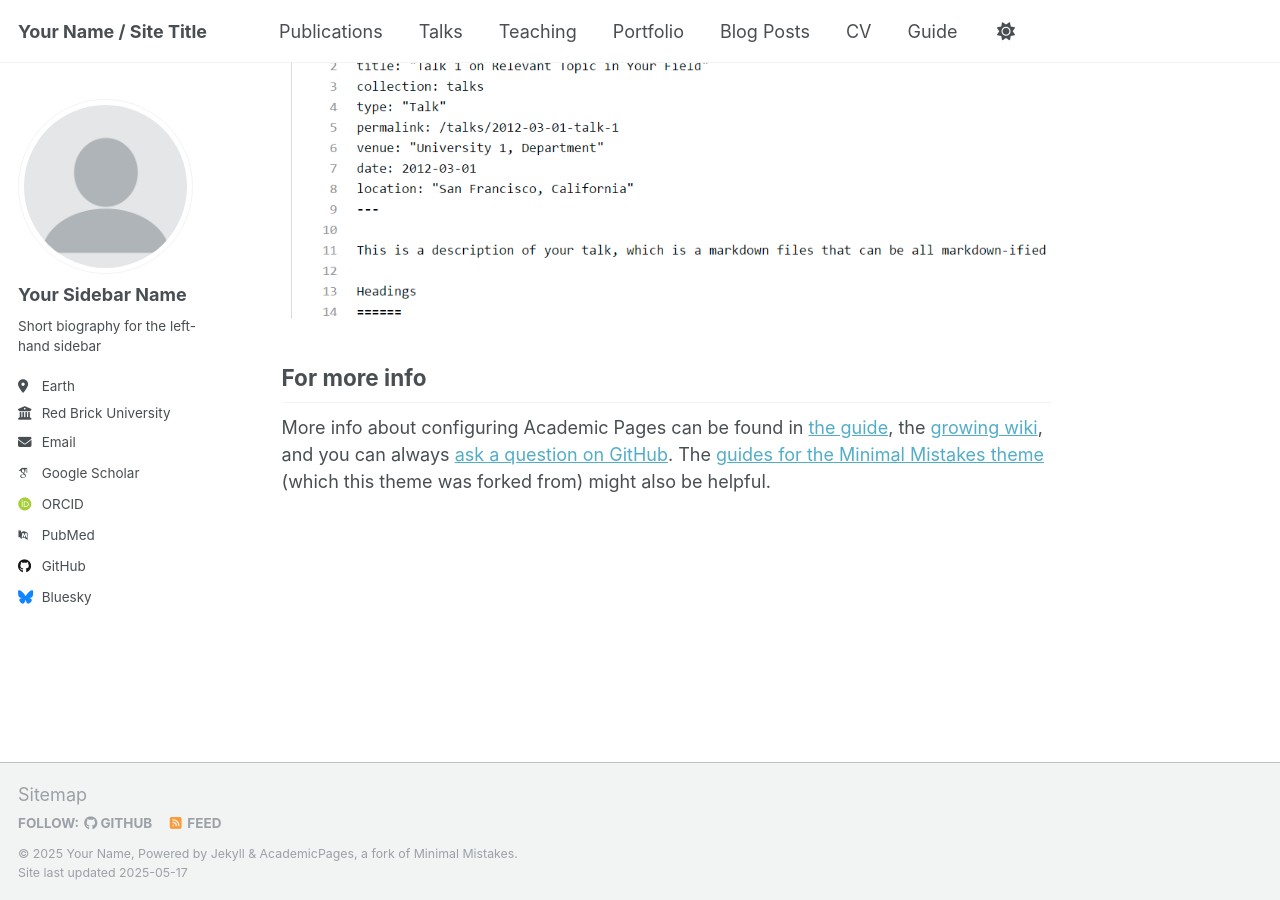
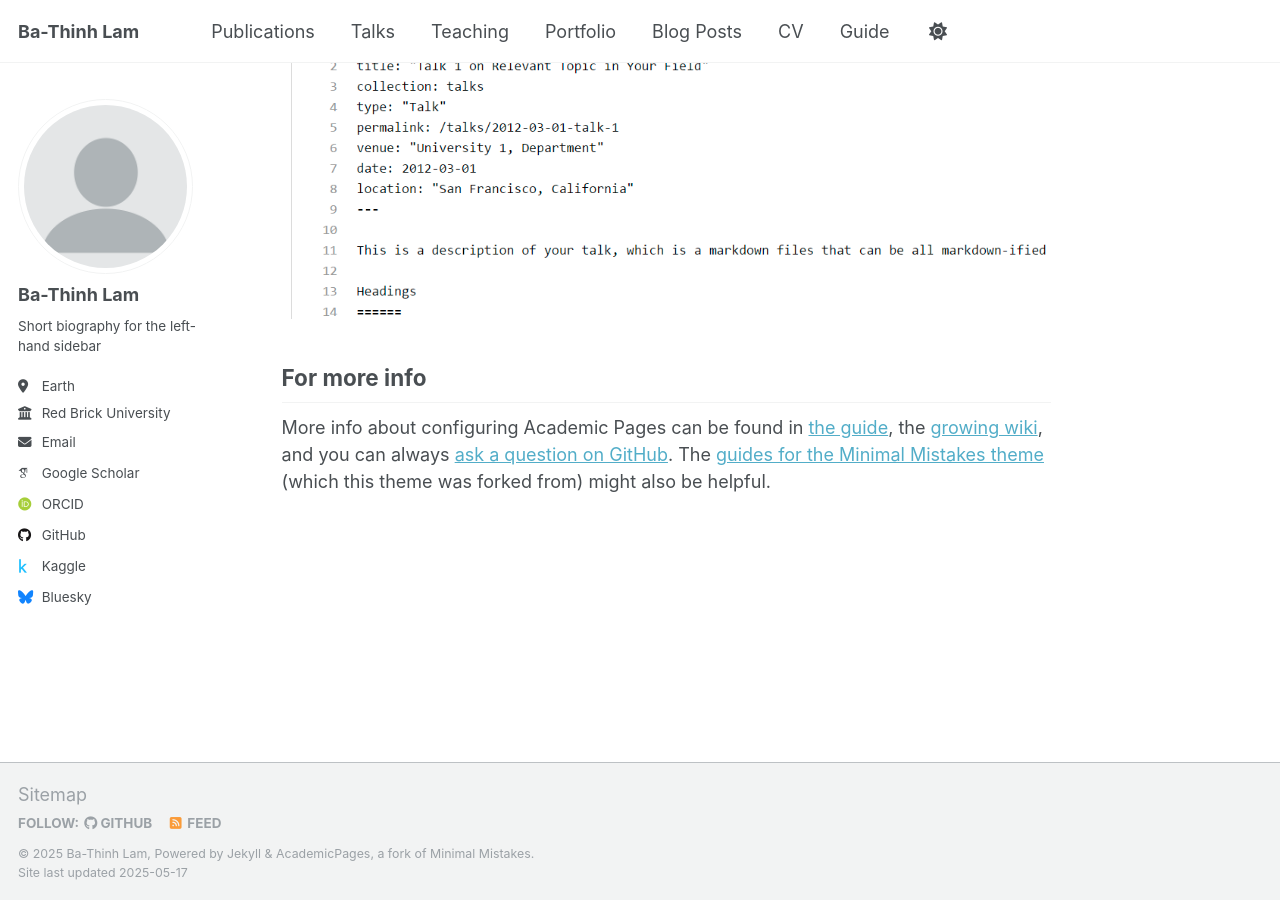
Before and after one commit to sasukepn1999/bathinh, a Jekyll site: the page built from _pages/about.md, in a window 1280 px wide and 900 px high, scrolled down 2636 px. Built offline with Jekyll 4.4.1, drawn with Linux system fonts in a browser that asks for light colours; some web fonts are replaced.

Commit message:
Update _config.yml

```diff
--- a/_config.yml
+++ b/_config.yml
@@ -9,13 +9,13 @@
 # Basic Site Settings
 locale                   : "en-US"
 site_theme               : "default"
-title                    : "Your Name / Site Title"
+title                    : "Ba-Thinh Lam"
 title_separator          : "-"
-name                     : &name "Your Name"
+name                     : &name "Ba-Thinh Lam"
 description              : &description "personal description"
-url                      : https://academicpages.github.io # the base hostname & protocol for your site e.g. "https://[your GitHub username].github.io" or if you already have some other page hosted on Github then use "https://[your GitHub username].github.io/[Your Repo Name]"
+url                      : https://sasukepn1999.github.io # the base hostname & protocol for your site e.g. "https://[your GitHub username].github.io" or if you already have some other page hosted on Github then use "https://[your GitHub username].github.io/[Your Repo Name]"
 baseurl                  : "" # the subpath of your site, e.g. "/blog"
-repository               : "academicpages/academicpages.github.io"
+repository               : "sasukepn1999/thinhlam"
 
 # Site Author - The following control what appear as part of the author content on the side bar.
 #               If a field is blank the icon and link will not appear, otherwise it will be shown.
@@ -23,22 +23,22 @@ repository               : "academicpages/academicpages.github.io"
 author:
   # Biographic information
   avatar           : "profile.png"
-  name             : "Your Sidebar Name"
+  name             : "Ba-Thinh Lam"
   pronouns         : # example: "she/her"
   bio              : "Short biography for the left-hand sidebar"
   location         : "Earth"
   employer         : "Red Brick University"
   uri              : # URL
-  email            : "none@example.org"
+  email            : "thinhlb99@gmail.com"
 
   # Academic websites
   academia         : # URL
   arxiv            : # URL - Update with the correct link to your profile
-  googlescholar    : "https://scholar.google.com/citations?user=PS_CX0AAAAAJ"
+  googlescholar    : "https://scholar.google.com/citations?user=CGkPkWgAAAAJ&hl=en"
   impactstory      : # URL
-  orcid            : "http://orcid.org/yourorcidurl"
+  orcid            : "https://orcid.org/0009-0003-7641-4883"
   semantic         : # URL
-  pubmed           : "https://www.ncbi.nlm.nih.gov/pubmed/?term=john+snow"
+  pubmed           :
   researchgate     : # URL
   scopus           : # URL
 
@@ -46,8 +46,8 @@ author:
   bitbucket        : # Username - Update with your username on the site
   codepen          : # Username
   dribbble         : # Username
-  github           : "academicpages"
-  kaggle           : # Username
+  github           : "sasukepn1999"
+  kaggle           : "thnhlam"
   stackoverflow    : # User number or user number and name (i.e., use "1" or "1/jeff-atwood")
 
   # Social media
```
